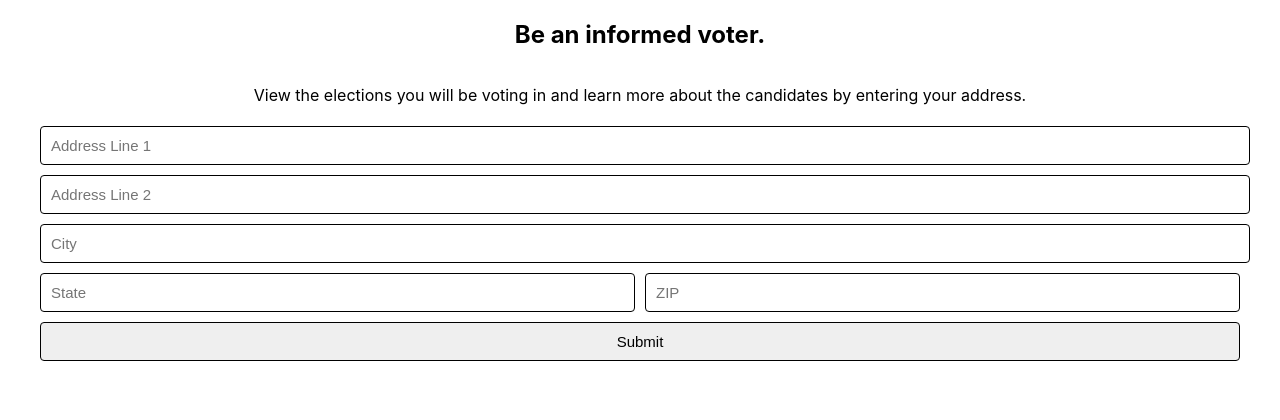
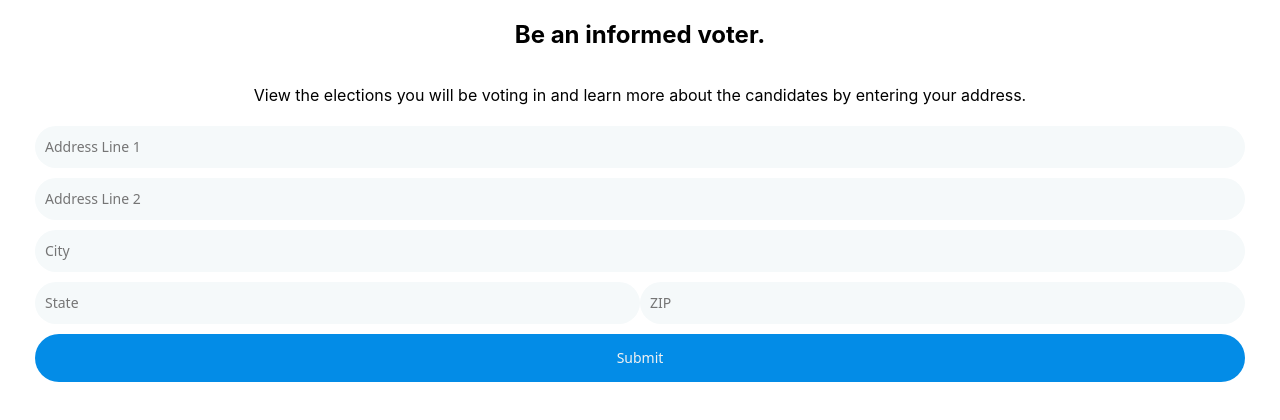
Before and after one commit to blewin1/whosRunningFrontend, a React (Create React App) app in the folder whos-running-app/: page / in a window 1280 px wide. Shown: the top 420 px of the page. Built offline with nearby package versions, Linux system fonts and the light colour scheme.

Commit message:
added login functionality

```diff
--- a/whos-running-app/src/components/HeaderNav.jsx
+++ b/whos-running-app/src/components/HeaderNav.jsx
@@ -1,14 +1,31 @@
-import React from 'react';
+import React, { useContext, useState } from "react";
+import Login from './layout/Login/Login'
+import Modal from './layout/Modal/Modal'
+import { UserContext } from "../utils/userContext.js";
 
 const HeaderNav = (props) => {
+
+	const { user } = useContext(UserContext);
+	const [loginOpen, setLoginOpen] = useState(false);
+	const closeLogin = () => setLoginOpen(false);
+
     return (
         <div>
             <header>
                 <p>
                     Hi, guest
-					<a href='../../AddressForm/AddressForm.jsx'>Sign In</a>
+                    <span onClick={()=> setLoginOpen(true)}>Sign In</span>
                 </p>
             </header>
+            {
+                loginOpen ? (
+                    <Modal close={closeLogin}>
+                        <Login closeLogin={closeLogin} />
+                    </Modal>
+                ) : (
+                        ""
+                    )
+            }
         </div>
     );
 };
--- a/whos-running-app/src/components/Styled/Button.styled.jsx
+++ b/whos-running-app/src/components/Styled/Button.styled.jsx
@@ -1,9 +1,17 @@
 import styled from "styled-components";
 
 export default styled.button`
-    font-size: 15px;
-    border: 1px solid black;
-    border-radius: 4px;
     padding: 10px;
-    margin: 5px;
+    margin: 5px 0;
+    height: 48px;
+    border-radius: 25px;
+    background: #038ce7;
+    border: none;
+
+    font-family: "Noto Sans", sans-serif;
+    font-style: normal;
+    font-weight: normal;
+    font-size: 14px;
+    line-height: 19px;
+    color: #f2f2f2;
 `;
--- a/whos-running-app/src/components/Styled/Input.styled.jsx
+++ b/whos-running-app/src/components/Styled/Input.styled.jsx
@@ -1,11 +1,17 @@
-import styled from 'styled-components'
+import styled from "styled-components";
 
 export default styled.input`
-    font-size: 15px;
-    border: 1px solid black;
-    border-radius: 4px;
     padding: 10px;
-    margin: 5px;
+    margin: 5px 0;
     width: 100%;
     box-sizing: border-box;
-`
+    height: 42px;
+    border-radius: 25px;
+    font-family: "Noto Sans", sans-serif;
+    font-size: 14px;
+    line-height: 19px;
+    color: #727e9a;
+    background: #F5F9FA;
+    border: none;
+
+`;
--- /dev/null
+++ b/whos-running-app/src/components/layout/Login/Login.jsx
@@ -0,0 +1,103 @@
+import React, { useState, useContext, useEffect } from "react";
+import Input from "../../Styled/Input.styled";
+import { UserContext } from "../../../utils/userContext";
+import Button from "../../Styled/Button.styled";
+import Flex from "../Flex";
+import { createUser, login as API_login } from "../../../utils/apiUtils";
+
+const Login = ({ closeLogin }) => {
+    const [input, setInput] = useState({
+        email: "",
+        name: "",
+    });
+    const [creatingAccount, setCreatingAccount] = useState(true);
+    const [error, setError] = useState("");
+
+    useEffect(() => {
+        // setError('');
+    }, []);
+
+    const { setUser, user, address } = useContext(UserContext);
+
+    const handleChange = (event) => {
+        setInput({
+            ...input,
+            [event.target.name]: event.target.value,
+        });
+    };
+    const submitForm = async (event) => {
+        event.preventDefault();
+        if (creatingAccount) {
+            await createAccount();
+        } else {
+            await login();
+        }
+        setInput({ email: "", name: "" });
+        closeLogin();
+    };
+
+    const login = async () => {
+        try {
+            const user = await API_login(input.email)
+            setUser(user)
+        } catch (err) {
+            console.err(err)
+        }
+    };
+
+    const createAccount = async () => {
+        const userInfo = input;
+        if (address) {
+            userInfo.address = address;
+        }
+        const newUser = await createUser(userInfo);
+        setUser(newUser)
+    };
+
+    return (
+        <>
+            <h2>{creatingAccount ? "Create Account" : "Login"}</h2>
+            {creatingAccount ? (
+                <Input
+                    type="text"
+                    name="name"
+                    onChange={handleChange}
+                    value={input.name}
+                    placeholder="Name"
+                />
+            ) : (
+                ""
+            )}
+            <Flex
+                as="form"
+                onSubmit={submitForm}
+                direction="column"
+                width="100%"
+            >
+                <Input
+                    type="email"
+                    s
+                    name="email"
+                    onChange={handleChange}
+                    value={input.email}
+                    placeholder="email@example.com"
+                />
+                <Button type="submit">Submit</Button>
+            </Flex>
+            {error ? <span className="form-error">{error}</span> : ""}
+            <span>
+                {creatingAccount
+                    ? "Already have an account? "
+                    : "Need to create an account?"}
+                <span
+                    onClick={() => setCreatingAccount((c) => !c)}
+                    className="link-btn"
+                >
+                    {creatingAccount ? "Sign In" : "Click Here"}
+                </span>
+            </span>
+        </>
+    );
+};
+
+export default Login;
--- a/whos-running-app/src/components/layout/Modal/Modal.styled.jsx
+++ b/whos-running-app/src/components/layout/Modal/Modal.styled.jsx
@@ -6,8 +6,9 @@ export default styled.div`
     bottom: 0;
     left: 0;
     right: 0;
-    background-color: rgba(0,0,0,.5);
+    background-color: rgba(0,0,0,.6);
     display: flex;
+    flex-direction: column;
     justify-content: center;
     align-items: center;
     z-index: 50;
@@ -22,7 +23,7 @@ export default styled.div`
         align-items: center;
 
         #close-modal {
-            align-self: start;
+            align-self: end;
         }
     }
 `
--- a/whos-running-app/src/components/routes/UserDashboard/UserDashboard.jsx
+++ b/whos-running-app/src/components/routes/UserDashboard/UserDashboard.jsx
@@ -33,7 +33,7 @@ const UserDashboard = ({ history }) => {
     // 	);
     // }
 
-    if (!user) return <span>loading...</span>;
+    if (!user || !user.candidates) return <span>loading...</span>;
 
     const favorites = user.candidates.map((el, i) => {
         return (
--- a/whos-running-app/src/global.jsx
+++ b/whos-running-app/src/global.jsx
@@ -1,6 +1,8 @@
 import { createGlobalStyle } from 'styled-components';
 
 export const GlobalStyles = createGlobalStyle`
+@import url('https://fonts.googleapis.com/css2?family=Noto+Sans:ital,wght@0,400;0,700;1,400;1,700&display=swap');
+
 html, body {
     margin: 0;
     padding: 0;
--- a/whos-running-app/src/utils/apiUtils.js
+++ b/whos-running-app/src/utils/apiUtils.js
@@ -25,32 +25,49 @@ export const getUser = async () => {
     }
 };
 
+export const login = async (email) => {
+    try {
+        const res = await axios.post(`${apiBase}/users/login`, { user: { email: email } });
+        console.log('LOGIN ', res)
+        if (res.status === 200) {
+            localStorage.setItem("userID", res.data.id);
+            return res.data;
+        } else {
+            console.error("User login failed, try again?");
+        }
+    } catch (err) {
+        console.error(err);
+    }
+}
+
 //userInfo should be {name: '', email: '', address: {*same as input format from front page*} }
 
 //TODO: address to JSON
 export const createUser = async (userInfo) => {
     try {
-        const res = await axios.post(`${apiBase}/users`, { user: userInfo })
+        const res = await axios.post(`${apiBase}/users`, { user: userInfo });
         if (res.status === 201) {
-            localStorage.setItem("userID", res.data.id)
+            localStorage.setItem("userID", res.data.id);
             return res.data;
         } else {
-            console.error('User creation failed, try again?')
+            console.error("User creation failed, try again?");
         }
     } catch (err) {
-        console.error(err)
+        console.error(err);
     }
-}
+};
 
 export const addFavorite = async (userID, candidateID) => {
     try {
-        const res = await axios.post(`${apiBase}/favorites`, { favorite: {user_id: userID, candidate_id: candidateID} })
+        const res = await axios.post(`${apiBase}/favorites`, {
+            favorite: { user_id: userID, candidate_id: candidateID },
+        });
         if (res.status === 201) {
             return res.data;
         } else {
-            console.error('Favorite adding failed, try again?')
+            console.error("Favorite adding failed, try again?");
         }
     } catch (err) {
-        console.error(err)
+        console.error(err);
     }
-}
+};
```
Lines whose indentation alone changed are shown as unchanged.
